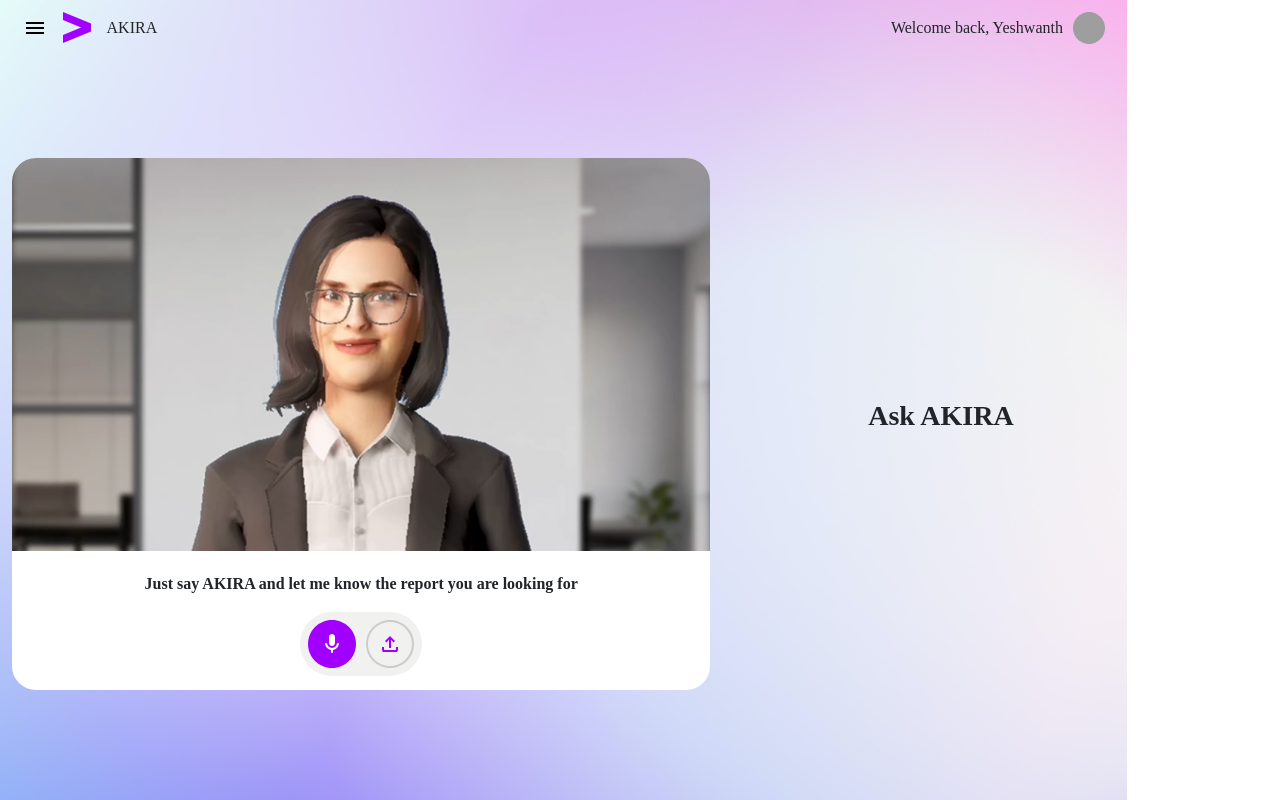
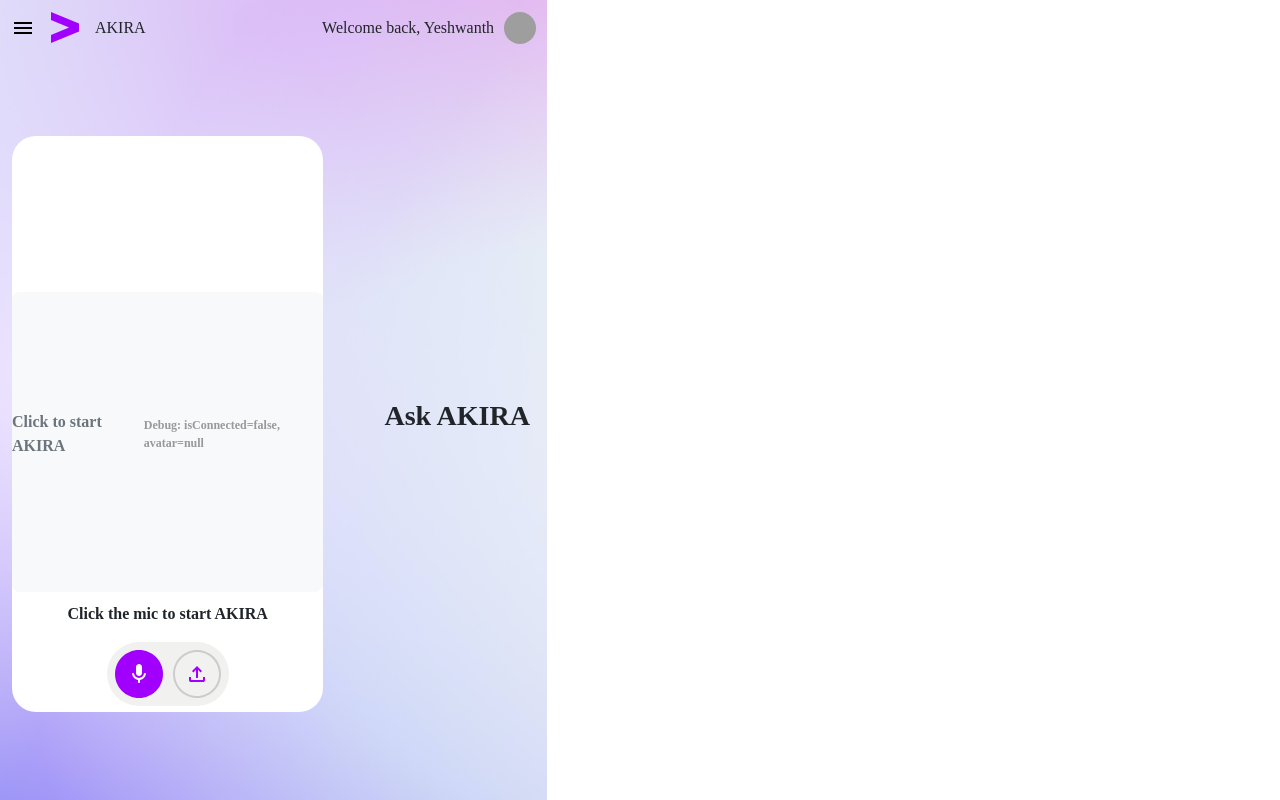
Before and after one commit to Yeshwanthaccn31/heygen-react, a React (Vite) app: page / in a window 1280 px wide. Built offline with nearby package versions, Linux system fonts and the light colour scheme; grey boxes are pictures that could not be loaded; the HTML template or start-up script is replaced by a standard one.

Commit message:
working: heygen integration and mic input

```diff
--- a/src/components/Home.jsx
+++ b/src/components/Home.jsx
@@ -1,9 +1,145 @@
+import { useEffect, useRef, useState } from 'react';
+import StreamingAvatar, { AvatarQuality, StreamingEvents } from '@heygen/streaming-avatar';
 import '../styles/home.css';
-import avatar from '../assets/avatar.png';
 import { mic } from '../assets';
 import { upload } from '../assets';
 
 function Home() {
+    const [isConnected, setIsConnected] = useState(false);
+    const [isListening, setIsListening] = useState(false);
+    const [connectionStatus, setConnectionStatus] = useState('Click to start AKIRA');
+    const [userInteracted, setUserInteracted] = useState(false);
+    const avatarRef = useRef(null);
+    const mediaStream = useRef(null);
+    const videoRef = useRef(null);
+    const recognition = useRef(null);
+    const reconnectAttempts = useRef(0);
+
+    const initializeAvatar = async () => {
+        setConnectionStatus('Connecting...');
+        console.log('Starting avatar initialization...');
+
+        try {
+            const newAvatar = new StreamingAvatar({
+                token: import.meta.env.VITE_HEYGEN_API_TOKEN
+            });
+
+            newAvatar.on(StreamingEvents.STREAM_READY, (event) => {
+                console.log('Stream ready!');
+                if (videoRef.current && event.detail) {
+                    videoRef.current.srcObject = event.detail;
+                }
+                // Set connected state regardless of video element
+                setIsConnected(true);
+                setConnectionStatus('Connected');
+                console.log('Avatar connected successfully, isConnected set to true');
+            });
+
+            newAvatar.on(StreamingEvents.STREAM_DISCONNECTED, () => {
+                console.log('Stream disconnected');
+                setIsConnected(false);
+                setConnectionStatus('Disconnected');
+            });
+
+            // Set avatar immediately after creating it
+            avatarRef.current = newAvatar;
+
+            console.log('Creating avatar session...');
+            const session = await newAvatar.createStartAvatar({
+                quality: AvatarQuality.High,
+                avatarName: 'Wayne_20240711'
+            });
+
+            console.log('Avatar session created:', session);
+
+
+
+        } catch (error) {
+            console.error('Failed to initialize avatar:', error);
+            setConnectionStatus('Connection failed - ' + error.message);
+        }
+    };
+
+    const handleSpeak = async (text) => {
+        console.log('handleSpeak called with:', text, 'avatar exists:', !!avatarRef.current);
+        if (avatarRef.current) {
+            try {
+                await avatarRef.current.speak({ text });
+                console.log('Avatar spoke successfully');
+            } catch (error) {
+                console.error('Failed to speak:', error);
+            }
+        } else {
+            console.log('No avatar available for speaking');
+        }
+    };
+
+    useEffect(() => {
+        if ('webkitSpeechRecognition' in window || 'SpeechRecognition' in window) {
+            const SpeechRecognition = window.SpeechRecognition || window.webkitSpeechRecognition;
+            recognition.current = new SpeechRecognition();
+            recognition.current.continuous = false;
+            recognition.current.interimResults = false;
+            recognition.current.lang = 'en-US';
+
+            recognition.current.onresult = (event) => {
+                const transcript = event.results[0][0].transcript;
+                console.log('Voice input:', transcript);
+                handleVoiceResponse(transcript);
+            };
+
+            recognition.current.onend = () => {
+                setIsListening(false);
+            };
+
+            recognition.current.onerror = (event) => {
+                console.error('Speech recognition error:', event.error);
+                setIsListening(false);
+                if (event.error === 'network') {
+                    console.log('Network error in speech recognition, retrying...');
+                    setTimeout(() => {
+                        if (recognition.current && isConnected) {
+                            recognition.current.start();
+                            setIsListening(true);
+                        }
+                    }, 1000);
+                }
+            };
+        }
+    }, []);
+
+    const handleVoiceResponse = async (transcript) => {
+        console.log('handleVoiceResponse called, avatar:', !!avatarRef.current);
+
+        if (!avatarRef.current) {
+            console.log('No avatar object available');
+            return;
+        }
+
+        const response = `I heard you say: ${transcript}. How can I help you with that?`;
+        await handleSpeak(response);
+    };
+
+    const handleMicClick = async () => {
+        if (!userInteracted) {
+            setUserInteracted(true);
+            await initializeAvatar();
+            return;
+        }
+
+        if (isListening) {
+            recognition.current?.stop();
+            setIsListening(false);
+        } else {
+            if (recognition.current) {
+                setIsListening(true);
+                recognition.current.start();
+            } else {
+                alert('Speech recognition not supported in this browser');
+            }
+        }
+    };
+
     return (
         <>
         <div className="container home-container">
@@ -11,14 +147,38 @@ function Home() {
                 <div className="col-8 left-div">
                     <div className="avatar-div">
                         <div className="avatar">
-                            <img src={avatar} alt="" />
+                            <video
+                                ref={videoRef}
+                                autoPlay
+                                playsInline
+                                style={{
+                                    width: '100%',
+                                    height: 'auto',
+                                    borderRadius: '8px'
+                                }}
+                            />
+                            {!isConnected && (
+                                <div className="loading-placeholder">
+                                    <p>{connectionStatus}</p>
+                                    <p style={{fontSize: '12px', color: '#999'}}>Debug: isConnected={isConnected.toString()}, avatar={avatarRef.current ? 'exists' : 'null'}</p>
+                                </div>
+                            )}
                         </div>
                         <div className="controls">
                             <div className="welcome-message">
-                                <p>Just say AKIRA and let me know the report you are looking for</p>
+                                <p>{isListening ? 'Listening...' : userInteracted ? 'Click the mic and speak to AKIRA' : 'Click the mic to start AKIRA'}</p>
                             </div>
                             <div className="mic-controls">
-                                <img src={mic} alt="mic" />
+                                <img
+                                    src={mic}
+                                    alt="mic"
+                                    onClick={handleMicClick}
+                                    style={{
+                                        opacity: userInteracted ? (isConnected ? 1 : 0.5) : 1,
+                                        filter: isListening ? 'hue-rotate(120deg)' : 'none',
+                                        cursor: 'pointer'
+                                    }}
+                                />
                                 <img src={upload} alt="upload" />
                             </div>
                         </div>
--- a/src/styles/home.css
+++ b/src/styles/home.css
@@ -42,9 +42,24 @@ html, body {
 }
 
 /* Avatar styling */
-.avatar img {
+.avatar img,
+.avatar video {
   max-width: 100%;
   display: block;
+}
+
+.loading-placeholder {
+  display: flex;
+  justify-content: center;
+  align-items: center;
+  height: 300px;
+  background-color: #f8f9fa;
+  border-radius: 8px;
+}
+
+.loading-placeholder p {
+  color: #6c757d;
+  font-weight: var(--semibold);
 }
 
 .avatar-div {
```
Also changed, not shown: 1 other file (tests, documents, lock files or other folders).
